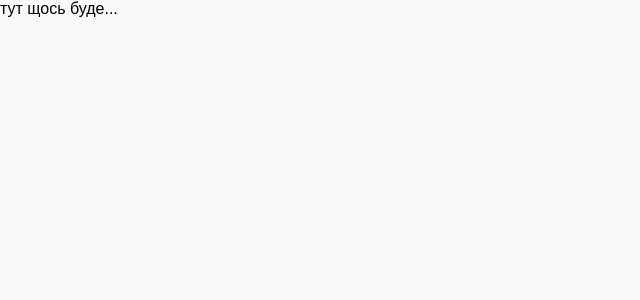
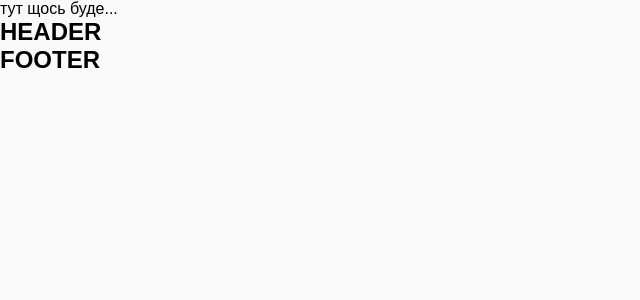
Before and after one commit to ElenaBagriy/so-yummy-react-app, a React (Create React App) app: page / in a window 1280 px wide. Shown: the top 300 px of the page, without its empty margins (0-640 px from the left). Built offline with nearby package versions, Linux system fonts and the light colour scheme.

Commit message:
added SharedLayout template

```diff
--- a/src/components/App.jsx
+++ b/src/components/App.jsx
@@ -1,5 +1,7 @@
-import { GlobalStyle } from "styles/GlobalStyle";
-import { Theme } from "styles/Theme";
+import { Route, Routes } from 'react-router-dom';
+import { GlobalStyle } from 'styles/GlobalStyle';
+import { Theme } from 'styles/Theme';
+import { SharedLayout } from './SharedLayout/SharedLayout';
 
 export const App = () => {
   return (
@@ -7,7 +9,12 @@ export const App = () => {
       <Theme>
         <GlobalStyle />
         тут щось буде...
-        </Theme>
+        <Routes>
+          <Route path="/" element={<SharedLayout />}>
+            {/* --- Отсальные страницы сюда --- */}
+          </Route>
+        </Routes>
+      </Theme>
     </div>
   );
 };
--- /dev/null
+++ b/src/components/Footer/Footer.jsx
@@ -0,0 +1,9 @@
+export function Footer() {
+  return (
+    <>
+      <footer>
+        <h2>FOOTER</h2>
+      </footer>
+    </>
+  );
+}
--- /dev/null
+++ b/src/components/Header/Header.jsx
@@ -0,0 +1,9 @@
+export function Header() {
+  return (
+    <>
+      <header>
+        <h2>HEADER</h2>
+      </header>
+    </>
+  );
+}
--- /dev/null
+++ b/src/components/SharedLayout/SharedLayout.jsx
@@ -0,0 +1,13 @@
+import { Footer } from 'components/Footer/Footer';
+import { Header } from 'components/Header/Header';
+import { Outlet } from 'react-router-dom';
+
+export function SharedLayout() {
+  return (
+    <>
+      <Header />
+      <Outlet />
+      <Footer />
+    </>
+  );
+}
```
